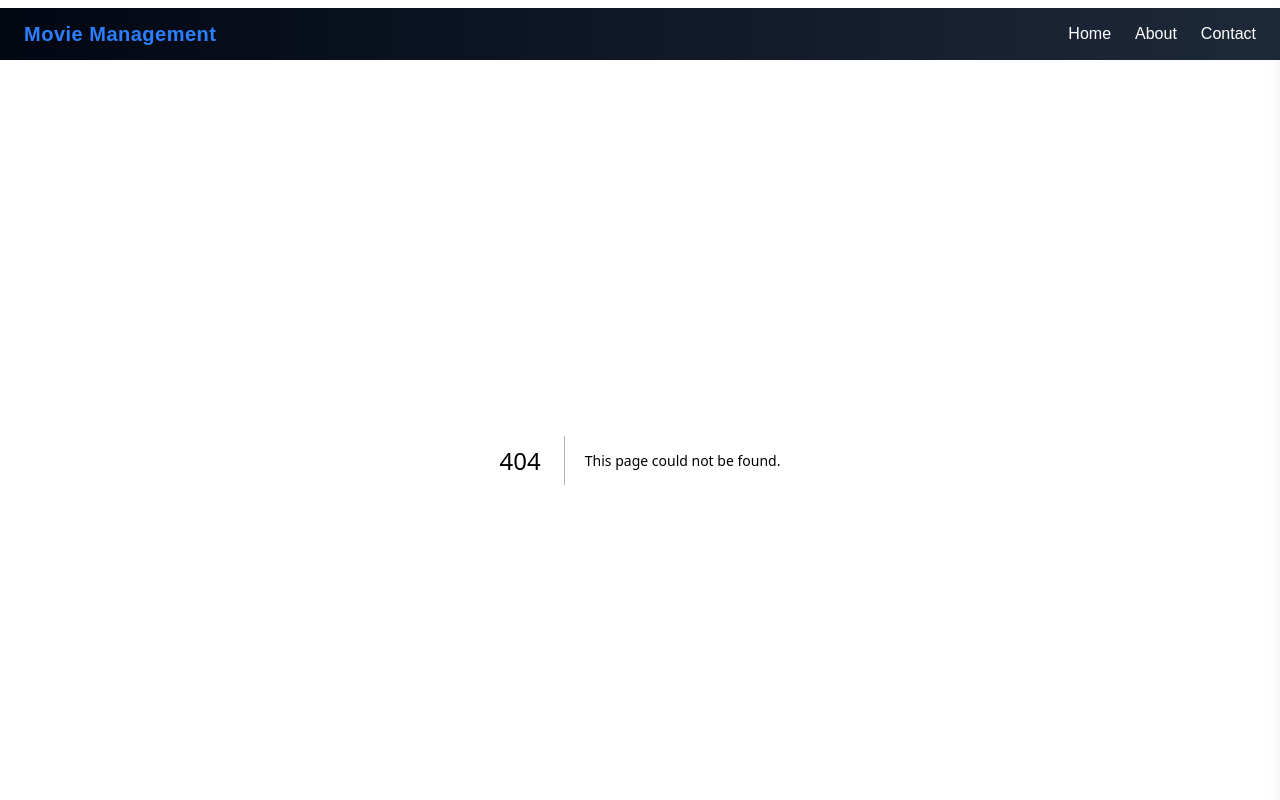
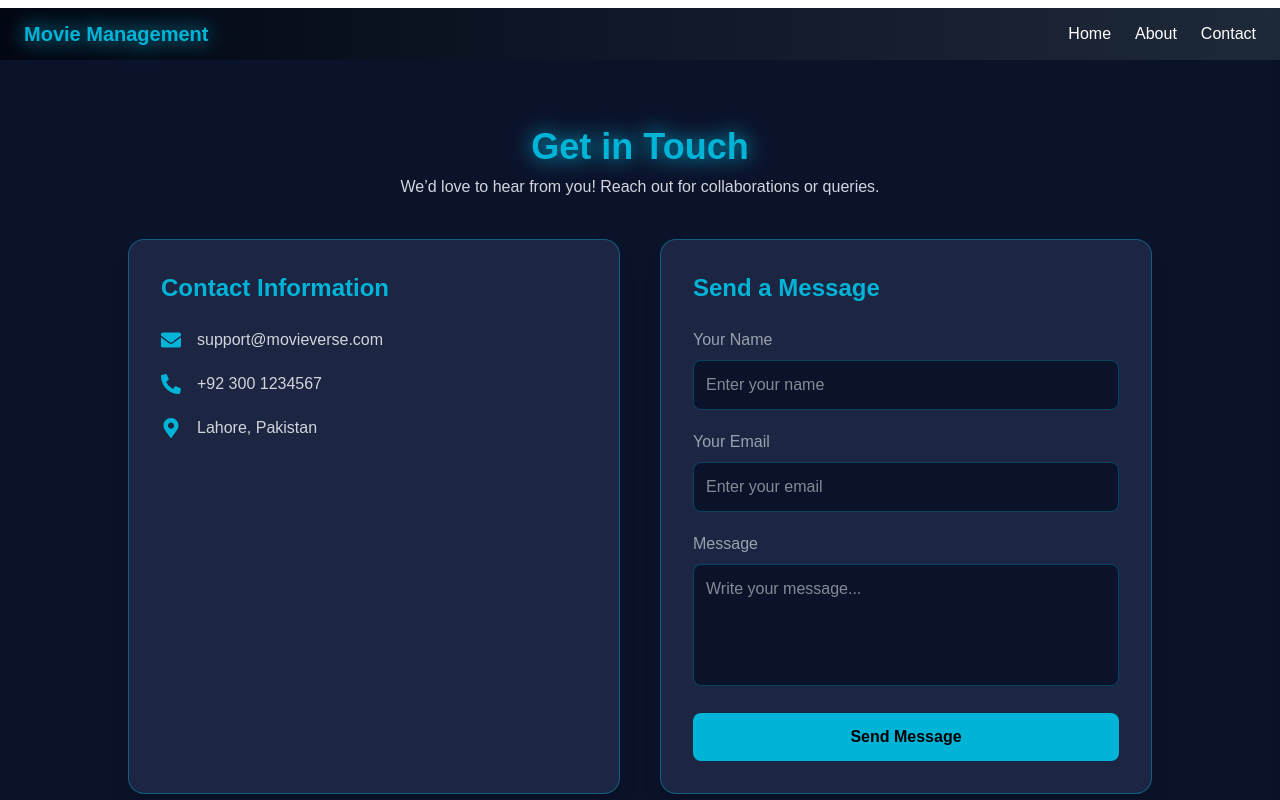
Before and after one commit to Zain-Ali3830/movie-management, a Next.js app: page /pages/contact in a window 1280 px wide. Before the commit this address had no page. Shown: the top 800 px of the page. Built offline with nearby package versions, Linux system fonts and the light colour scheme.

Commit message:
contact page UI

```diff
--- a/src/app/components/footer.jsx
+++ b/src/app/components/footer.jsx
@@ -25,7 +25,7 @@ function Footer() {
                 placeholder="Enter your email"
                 className="w-full p-2 rounded-l-md bg-slate-700 text-white focus:outline-none"
               />
-              <button className="bg-blue-500 hover:bg-blue-600 text-white px-4 rounded-r-md">
+              <button className="text-[#00b4d8] drop-shadow-[0_0_10px_#00b4d8] bg-[#1c2541] px-4 rounded-r-md">
                 Subscribe
               </button>
             </div>
--- a/src/app/components/navbar.jsx
+++ b/src/app/components/navbar.jsx
@@ -12,7 +12,7 @@ function Navbar() {
         <div className="max-w-7xl mx-auto px-6 py-3 flex items-center justify-between md:justify-between">
 
           {/* Left Side (Desktop) / Center (Mobile) */}
-          <h1 className="text-xl font-bold text-blue-500 tracking-wide text-center ">
+          <h1 className="text-xl font-bold text-[#00b4d8] drop-shadow-[0_0_10px_#00b4d8] text-center ">
             Movie Management
           </h1>
 
@@ -24,7 +24,7 @@ function Navbar() {
             <Link href="/pages/about" className="hover:text-blue-400 transition duration-300">
               About
             </Link>
-            <Link href="/contact" className="hover:text-blue-400 transition duration-300">
+            <Link href="/pages/contact" className="hover:text-blue-400 transition duration-300">
               Contact
             </Link>
           </div>
@@ -70,7 +70,7 @@ function Navbar() {
             About
           </Link>
           <Link
-            href="/contact"
+            href="/pages/contact"
             className="hover:text-blue-400 transition duration-300"
             onClick={() => setIsOpen(false)}
           >
--- /dev/null
+++ b/src/app/pages/contact/page.jsx
@@ -0,0 +1,82 @@
+// app/pages/contact/page.jsx
+"use client";
+import { FaEnvelope, FaPhoneAlt, FaMapMarkerAlt } from "react-icons/fa";
+
+export default function ContactPage() {
+  return (
+    <div className="min-h-screen bg-[#0b132b] text-white flex flex-col items-center justify-center px-6 py-16">
+      {/* Heading */}
+      <div className="text-center mb-10">
+        <h1 className="text-4xl font-bold mb-2 text-[#00b4d8] drop-shadow-[0_0_10px_#00b4d8]">
+          Get in Touch
+        </h1>
+        <p className="text-gray-300">
+          We’d love to hear from you! Reach out for collaborations or queries.
+        </p>
+      </div>
+
+      {/* Contact Container */}
+      <div className="w-full max-w-5xl grid grid-cols-1 md:grid-cols-2 gap-10">
+        {/* Left - Contact Info */}
+        <div className="bg-[#1c2541] rounded-2xl p-8 shadow-xl border border-[#00b4d8]/40">
+          <h2 className="text-2xl font-semibold mb-6 text-[#00b4d8]">
+            Contact Information
+          </h2>
+          <div className="space-y-5 text-gray-300">
+            <div className="flex items-center gap-4">
+              <FaEnvelope className="text-[#00b4d8] text-xl" />
+              <span>support@movieverse.com</span>
+            </div>
+            <div className="flex items-center gap-4">
+              <FaPhoneAlt className="text-[#00b4d8] text-xl" />
+              <span>+92 300 1234567</span>
+            </div>
+            <div className="flex items-center gap-4">
+              <FaMapMarkerAlt className="text-[#00b4d8] text-xl" />
+              <span>Lahore, Pakistan</span>
+            </div>
+          </div>
+        </div>
+
+        {/* Right - Contact Form */}
+        <div className="bg-[#1c2541] rounded-2xl p-8 shadow-xl border border-[#00b4d8]/40">
+          <h2 className="text-2xl font-semibold mb-6 text-[#00b4d8]">
+            Send a Message
+          </h2>
+          <form className="space-y-5">
+            <div>
+              <label className="block mb-2 text-gray-400">Your Name</label>
+              <input
+                type="text"
+                placeholder="Enter your name"
+                className="w-full p-3 rounded-lg bg-[#0b132b] border border-[#00b4d8]/30 focus:outline-none focus:border-[#00b4d8] text-white"
+              />
+            </div>
+            <div>
+              <label className="block mb-2 text-gray-400">Your Email</label>
+              <input
+                type="email"
+                placeholder="Enter your email"
+                className="w-full p-3 rounded-lg bg-[#0b132b] border border-[#00b4d8]/30 focus:outline-none focus:border-[#00b4d8] text-white"
+              />
+            </div>
+            <div>
+              <label className="block mb-2 text-gray-400">Message</label>
+              <textarea
+                rows="4"
+                placeholder="Write your message..."
+                className="w-full p-3 rounded-lg bg-[#0b132b] border border-[#00b4d8]/30 focus:outline-none focus:border-[#00b4d8] text-white resize-none"
+              ></textarea>
+            </div>
+            <button
+              type="submit"
+              className="w-full bg-[#00b4d8] text-black font-semibold py-3 rounded-lg hover:bg-[#0096c7] transition-all"
+            >
+              Send Message
+            </button>
+          </form>
+        </div>
+      </div>
+    </div>
+  );
+}
```
